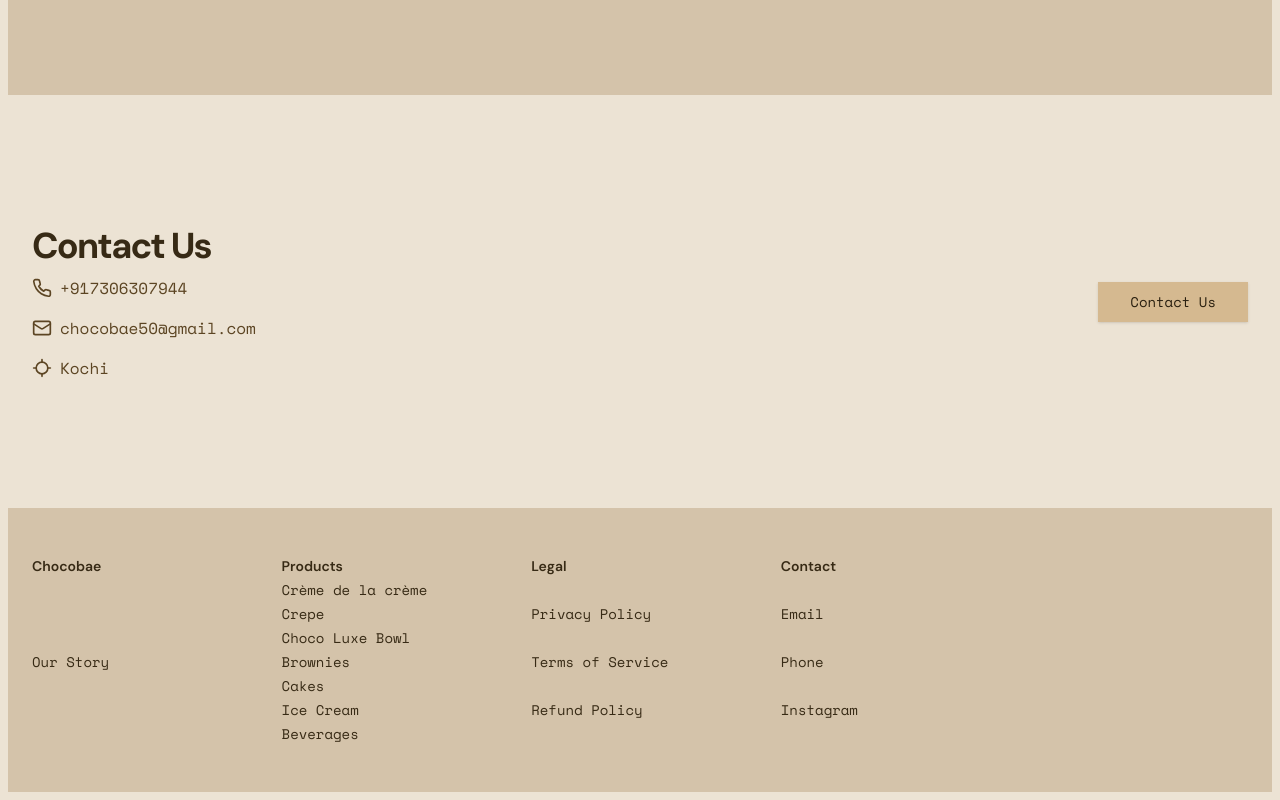
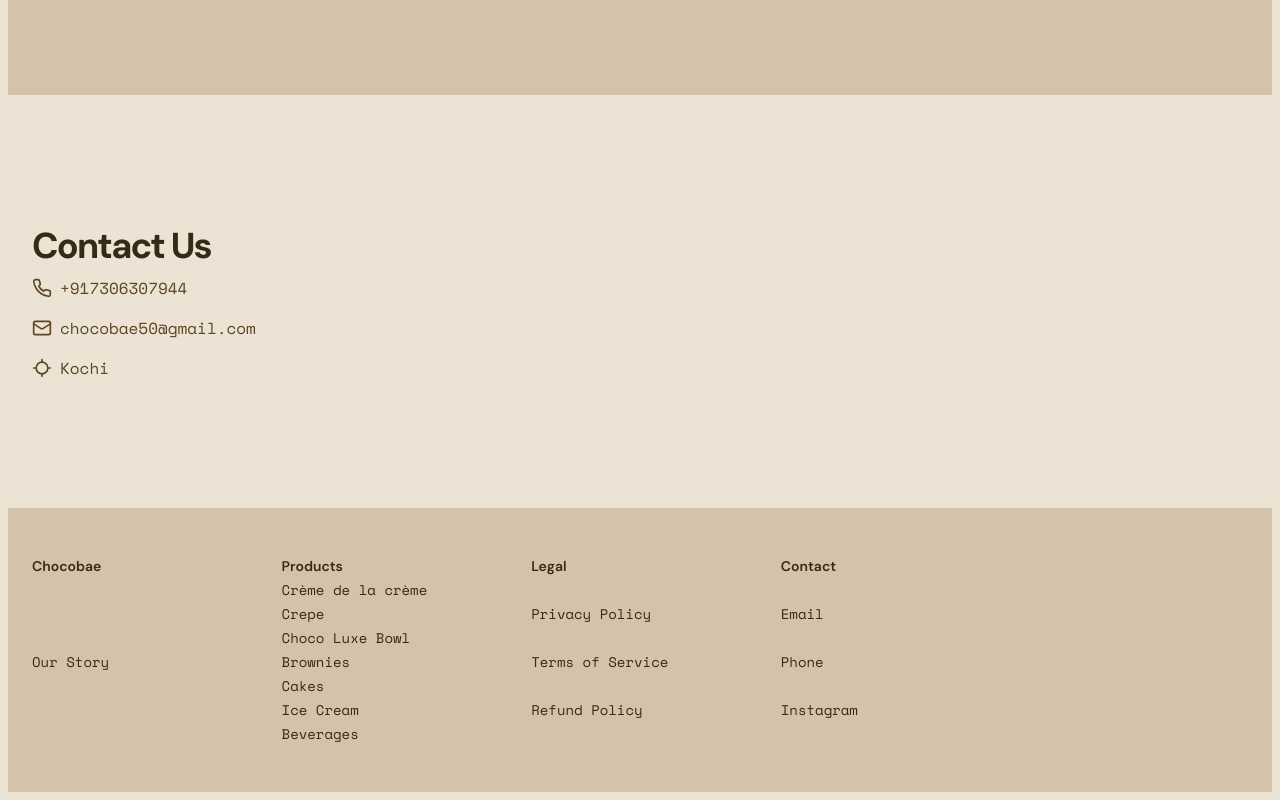
Before and after one commit to preveenraj/chocobae, a Next.js app: page / in a window 1280 px wide. Shown: the part 1202-2002 px from the top of the page. Built offline with nearby package versions, Linux system fonts and the light colour scheme.

Commit message:
Fixes #8

```diff
--- a/src/components/contact-us.tsx
+++ b/src/components/contact-us.tsx
@@ -36,7 +36,7 @@
             </div>
           </div>
         </div>
-        <div className="flex flex-col gap-2 min-[400px]:flex-row lg:justify-end">
+        {/* <div className="flex flex-col gap-2 min-[400px]:flex-row lg:justify-end">
           <Link
             href="#"
             className="inline-flex h-10 items-center justify-center rounded-md bg-primary px-8 text-sm font-medium text-primary-foreground shadow transition-colors hover:bg-primary/90 focus-visible:outline-none focus-visible:ring-1 focus-visible:ring-ring disabled:pointer-events-none disabled:opacity-50"
@@ -46,7 +46,7 @@
           >
             Contact Us
           </Link>
-        </div>
+        </div> */}
       </div>
     </section>
   );
```
